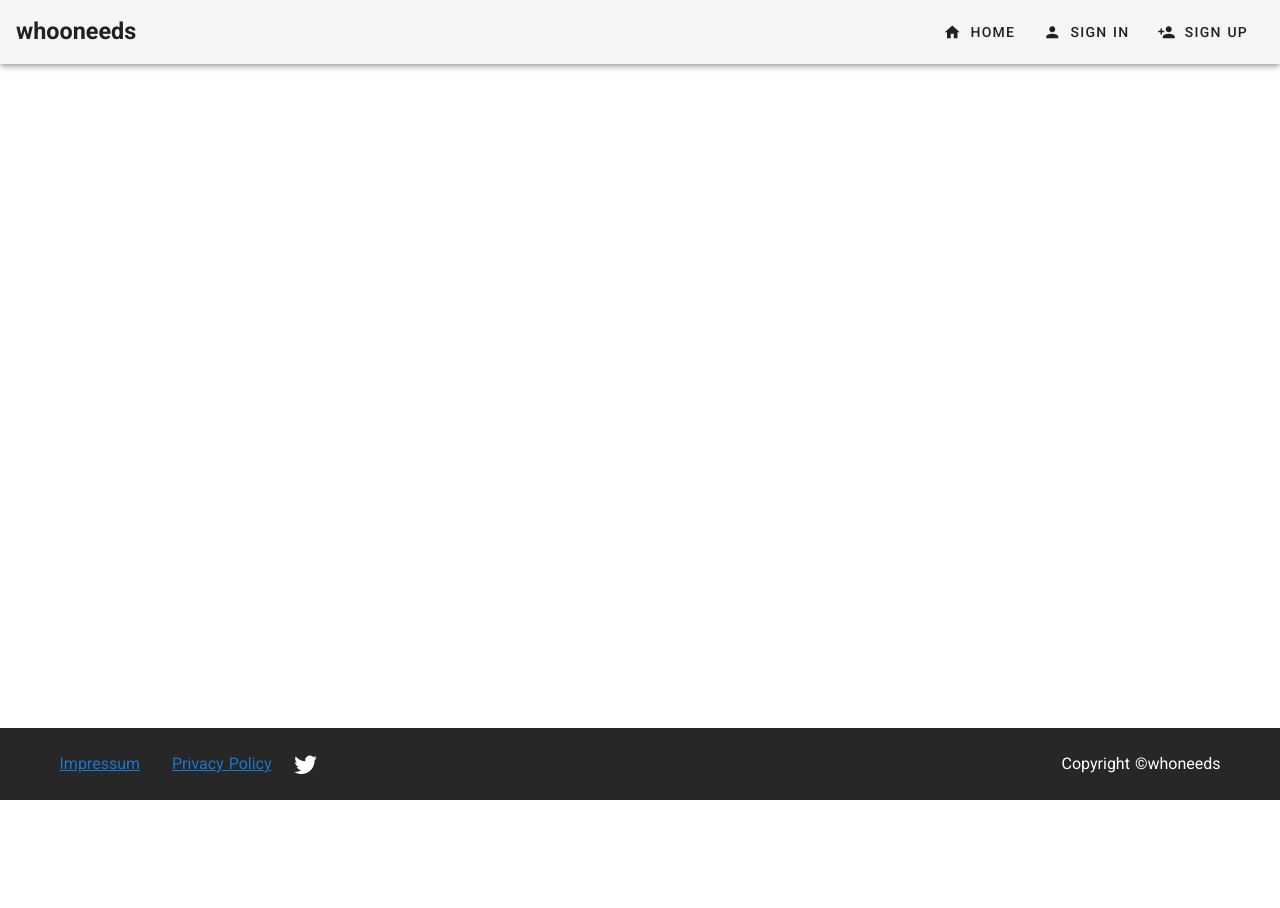
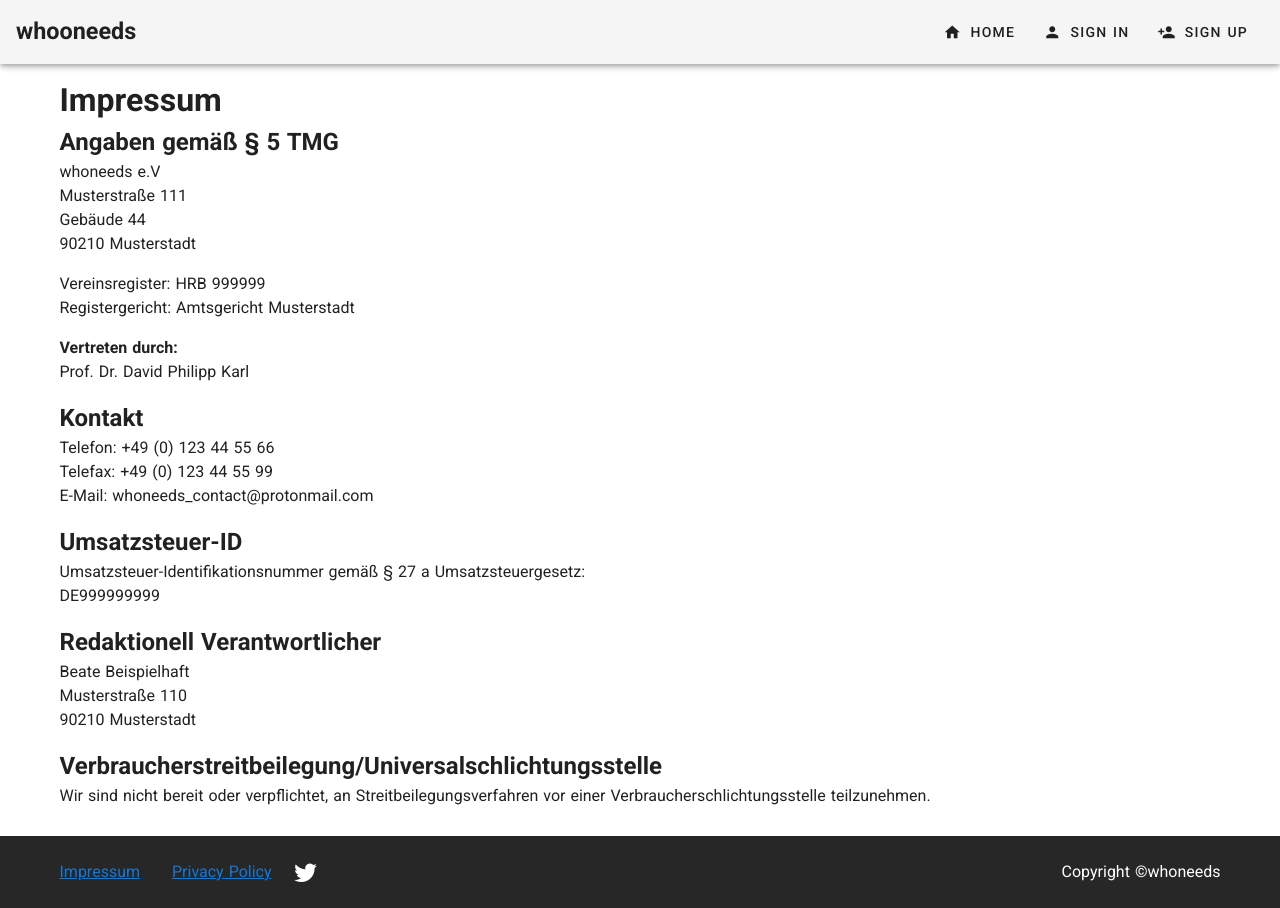
Before and after one commit to jdsee/whoneeds, a Nuxt app in the folder whoneeds-app/: page /impressum in a window 1280 px wide. Before the commit the page ends 800 px from the top, so only its background shows below. Built offline with nearby package versions, Linux system fonts and the light colour scheme.

Commit message:
add impressum text

```diff
--- a/whoneeds-app/pages/impressum.vue
+++ b/whoneeds-app/pages/impressum.vue
@@ -0,0 +1,36 @@
+<template>
+<v-container>
+
+  <h1>Impressum</h1>
+
+  <h2>Angaben gem&auml;&szlig; &sect; 5 TMG</h2>
+  <p>whoneeds e.V<br />
+    Musterstra&szlig;e 111<br />
+    Geb&auml;ude 44<br />
+    90210 Musterstadt</p>
+
+  <p>Vereinsregister: HRB 999999<br />
+    Registergericht: Amtsgericht Musterstadt</p>
+
+  <p><strong>Vertreten durch:</strong><br />
+    Prof. Dr. David Philipp Karl</p>
+
+  <h2>Kontakt</h2>
+  <p>Telefon: +49 (0) 123 44 55 66<br />
+    Telefax: +49 (0) 123 44 55 99<br />
+    E-Mail: whoneeds_contact@protonmail.com</p>
+
+  <h2>Umsatzsteuer-ID</h2>
+  <p>Umsatzsteuer-Identifikationsnummer gem&auml;&szlig; &sect; 27 a Umsatzsteuergesetz:<br />
+    DE999999999</p>
+
+  <h2>Redaktionell Verantwortlicher</h2>
+  <p>Beate Beispielhaft<br />
+    Musterstra&szlig;e 110<br />
+    90210 Musterstadt</p>
+
+  <h2>Verbraucher&shy;streit&shy;beilegung/Universal&shy;schlichtungs&shy;stelle</h2>
+  <p>Wir sind nicht bereit oder verpflichtet, an Streitbeilegungsverfahren vor einer Verbraucherschlichtungsstelle teilzunehmen.</p>
+
+</v-container>
+</template>
```
